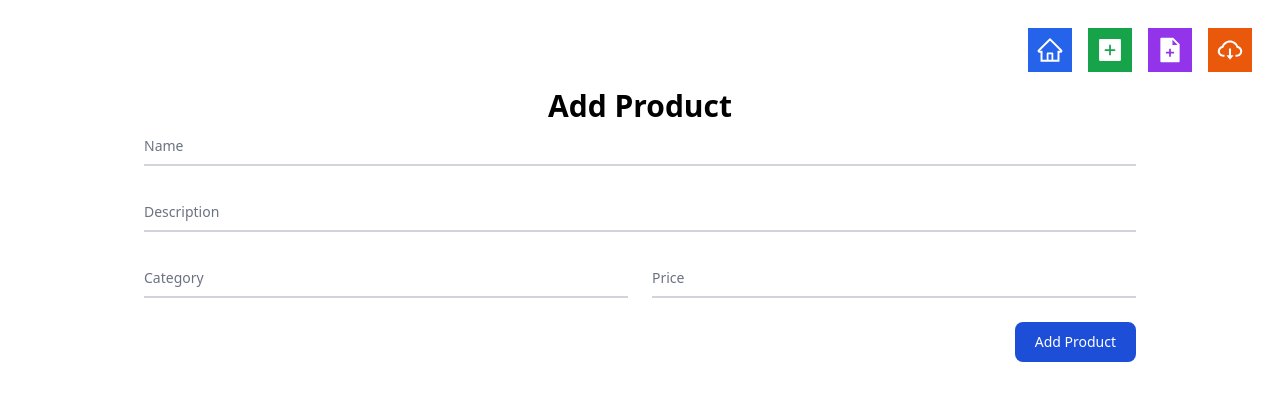
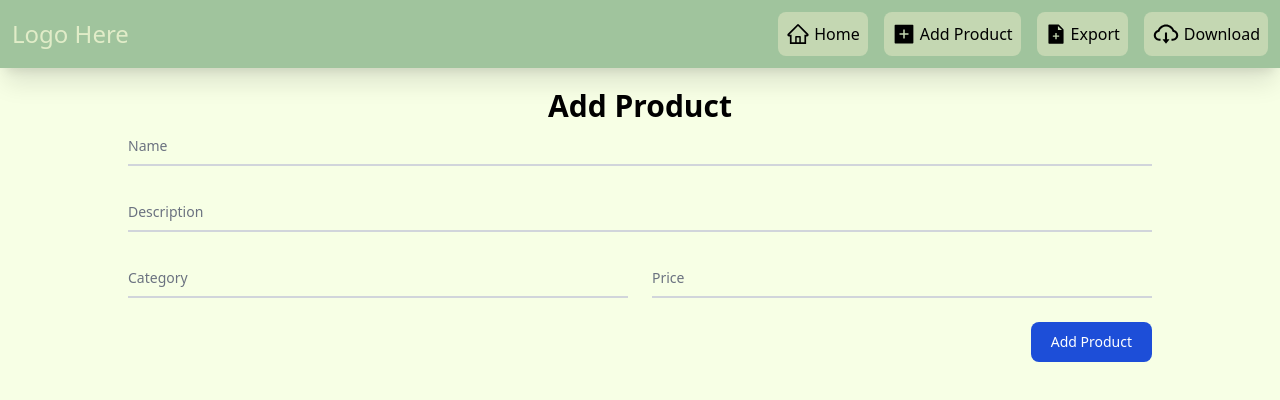
Before and after one commit to Keerthi-Vibisan-S/Java-Training, a React (Create React App) app: page /addproduct in a window 1280 px wide. Shown: the top 400 px of the page. Built offline with nearby package versions, Linux system fonts and the light colour scheme.

Commit message:
UI changes done, fixed footer

```diff
--- a/src/Components/Modal.jsx
+++ b/src/Components/Modal.jsx
@@ -73,9 +73,9 @@
     }, 5000);
 
     return(
-        <div className={`bg-white shadow-2xl whitespace-pre-wrap z-50 fixed lg:absolute top-[50%] right-[50%] transform translate-x-[50%] translate-y-[-50%] w-[60%] overflow-y-scroll max-h-[100vh] lg:h-[90%] outline-none`}>
+        <div className={`my-bg-teal shadow-2xl whitespace-pre-wrap z-50 fixed lg:absolute top-[50%] right-[50%] transform translate-x-[50%] translate-y-[-50%] w-[60%] overflow-y-scroll max-h-[100vh] lg:h-[90%] outline-none`}>
             <div className="border-none h-[100%] shadow-xl relative flex flex-col w-full pointer-events-auto bg-clip-padding rounded-md outline-none text-current">
-                <div className="sticky top-0 z-10  flex flex-shrink-0 items-center justify-between p-4 border-b border-gray-200 bg-white rounded-t-md">
+                <div className="sticky top-0 z-10  flex flex-shrink-0 items-center justify-between p-4 text-white bg-black rounded-t-md">
                     <p className='text-xl'>Choose file to upload</p>
                     <div className="flex items-center justify-center">
                         <ai.AiFillCloseCircle size={34} className="text-red-600 cursor-pointer hover:scale-110" onClick={() => {props.status(false)}}/>
@@ -83,7 +83,7 @@
                 </div>
                 <div className="relative h-[100%] p-4">
                     <div className="">
-                        <label htmlFor='fileupload' className='py-4 border border-slate-200 flex justify-center items-center'><ai.AiFillFileAdd className="text-slate-600" size={80} /></label>
+                        <label htmlFor='fileupload' className='py-4 border border-black flex justify-center items-center'><ai.AiFillFileAdd className="text-slate-600" size={80} /></label>
                         <input id="fileupload" name="fileupload" type='file' onChange={(e) => setFiles(e.target.files)} accept=".csv" className='w-[0%]' multiple/>
                     </div>
                     <div>
--- a/src/Components/Sidebar.jsx
+++ b/src/Components/Sidebar.jsx
@@ -11,11 +11,16 @@
     }
 
     return(
-        <section className='p-2 w-[100%] flex justify-end mb-2 text-white'>
-            <Link to="/" onClick={() => closeModal()} className='bg-blue-600 p-2 mr-4 cursor-pointer hover:scale-105 transition-all'><ai.AiOutlineHome size={28}/></Link>
-            <Link to="/addproduct" onClick={() => closeModal()} className='bg-green-600 p-2 mr-4 cursor-pointer hover:scale-105 transition-all'><ai.AiFillPlusSquare size={28} /></Link>
-            <button onClick={() => modal(true)} className='bg-purple-600 p-2 mr-4 cursor-pointer hover:scale-105 transition-all'><ai.AiFillFileAdd size={28} /></button>
-            <a href={serverv2} download={'data.csv'} rel="noopener"  onClick={() => {closeModal()}} className='bg-orange-600 p-2 cursor-pointer hover:scale-105 transition-all'><ai.AiOutlineCloudDownload size={28} /></a>
+        <section className='p-3 px-3 w-[100%] my-bg-black flex justify-between mb-2 shadow-xl'>
+            <div className='flex items-center my-text-teal text-2xl'>
+                Logo Here
+            </div>
+            <div className='flex justify-end'>
+                <Link to="/" onClick={() => closeModal()} className='my-bg-grey rounded-lg flex items-center p-2 mr-4 cursor-pointer hover:scale-105 transition-all'><ai.AiOutlineHome className='mr-1' size={24}/> <p className='hidden lg:block'>Home</p></Link>
+                <Link to="/addproduct" onClick={() => closeModal()} className='my-bg-grey rounded-lg flex items-center p-2 mr-4 cursor-pointer hover:scale-105 transition-all'><ai.AiFillPlusSquare className='mr-1' size={24} /><p className='hidden lg:block'>Add Product</p></Link>
+                <button onClick={() => modal(true)} className='my-bg-grey rounded-lg flex items-center p-2 mr-4 cursor-pointer hover:scale-105 transition-all'><ai.AiFillFileAdd className='mr-1' size={22} /><p className='hidden lg:block'>Export</p></button>
+                <a href={serverv2} download={'data.csv'} rel="noopener"  onClick={() => {closeModal()}} className='rounded-lg my-bg-grey p-2 cursor-pointer hover:scale-105 flex items-center transition-all'><ai.AiOutlineCloudDownload className='mr-1' size={28} /><p className='hidden lg:block'>Download</p></a>
+            </div>
         </section>
     );
 }
--- a/src/Pages/addProduct.jsx
+++ b/src/Pages/addProduct.jsx
@@ -51,7 +51,7 @@
     }
 
     return (
-        <section className="flex flex-col justify-center items-center">
+        <section className="flex flex-col justify-center items-center mt-5">
             {toast?<ErrorToast status={toastStatus} close={setToast} error={errorMsg} />:""}
 
             <p className="font-semibold text-3xl text-center">Add Product</p>
--- a/src/Pages/updateProduct.jsx
+++ b/src/Pages/updateProduct.jsx
@@ -51,7 +51,7 @@
     }
 
     return (
-        <section className="flex flex-col justify-center items-center">
+        <section className="flex flex-col justify-center items-center mt-5">
             {toast?<ErrorToast status={toastStatus} close={setToast} error={errorMsg} />:""}
 
             <p className="font-semibold text-3xl text-center">Update Product</p>
--- a/src/app.jsx
+++ b/src/app.jsx
@@ -14,7 +14,7 @@
 
     const [modal, setModal] = useState(false);
     return(
-    <section className='p-5 min-h-[100vh] max-h-[100vh]'>
+    <section className="min-h-[100vh] max-h-[100vh] overflow-hidden my-bg-white">
         <Sidebar modal={setModal} />
         {modal?<Modal status={setModal} />:""}
         <Routes>
--- a/src/index.css
+++ b/src/index.css
@@ -13,3 +13,39 @@
 input[type=number] {
   -moz-appearance: textfield;
 }
+
+.my-text-black {
+  color: #A0C49D;
+}
+
+.my-border-black {
+  border-color: #A0C49D;
+}
+
+.my-bg-black {
+  background-color: #A0C49D;
+}
+
+.my-text-grey {
+  color: #C4D7B2;
+}
+
+.my-bg-grey {
+  background-color: #C4D7B2;
+}
+
+.my-text-teal {
+  color: #E1ECC8;
+}
+
+.my-bg-teal {
+  background-color: #E1ECC8;
+}
+
+.my-text-white {
+  color: #F7FFE5;
+}
+
+.my-bg-white {
+  background-color: #F7FFE5;
+}
```
Also changed, not shown: src/Pages/home.jsx (+30 -20 lines).
